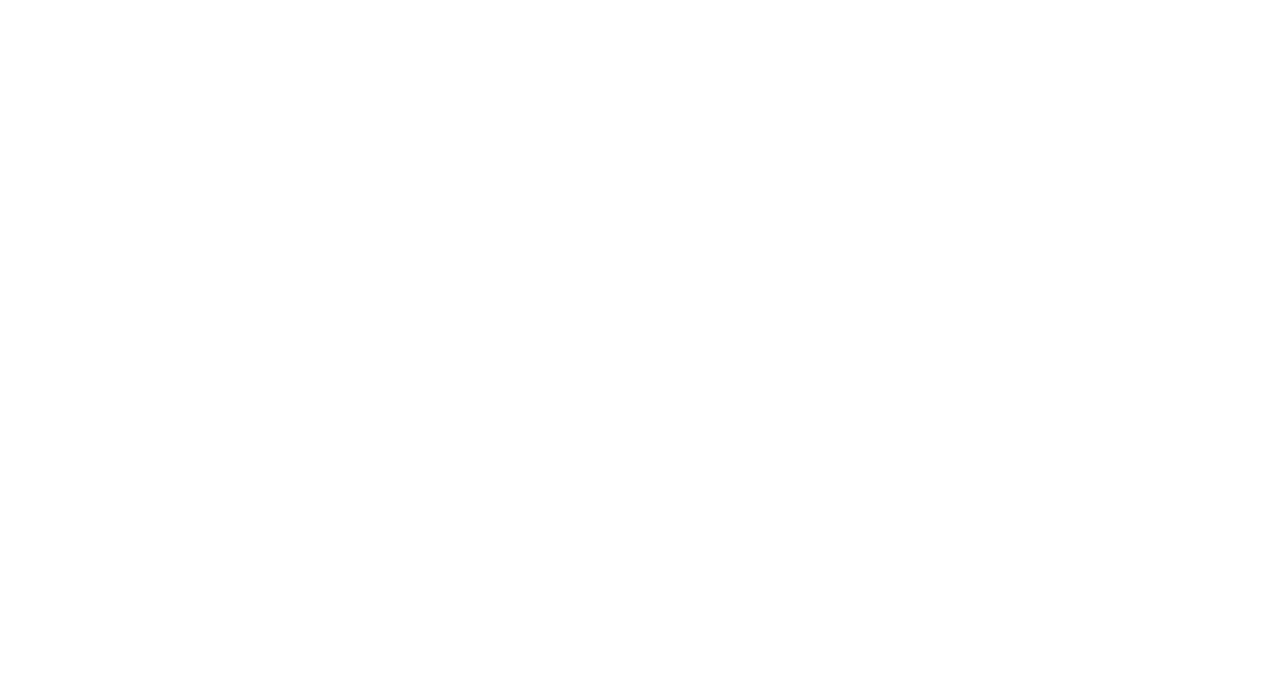
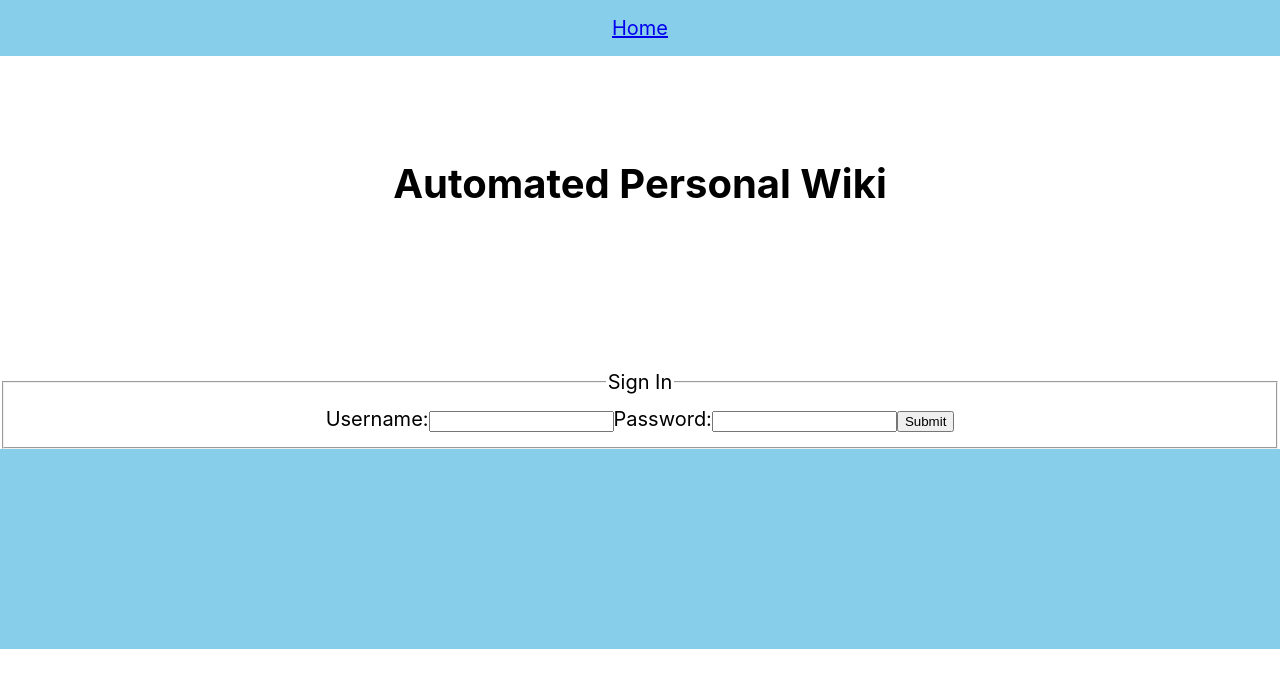
Before and after one commit to davidbolin1016/wiki-client, a React (Create React App) app: page /login in a window 1280 px wide. Shown: the top 688 px of the page. Built offline with nearby package versions, Linux system fonts and the light colour scheme.

Commit message:
initial clientside login page

```diff
--- a/src/components/App/App.js
+++ b/src/components/App/App.js
@@ -3,12 +3,14 @@ import { Route } from 'react-router-dom';
 import LandingPage from '../LandingPage/LandingPage';
 import './App.css';
 import RegistrationPage from '../RegistrationPage/RegistrationPage';
+import SignIn from '../SignIn/SignIn';
 
 function App() {
   return (
     <>
       <Route exact path={'/'} component={LandingPage} />
       <Route path={'/register'} component={RegistrationPage} />
+      <Route path={'/login'} component={SignIn} />
     </>
   );
 }
--- a/src/components/LandingPage/LandingPage.js
+++ b/src/components/LandingPage/LandingPage.js
@@ -8,7 +8,7 @@ export default class LandingPage extends React.Component {
       <>
         <nav role="navigation">
           <Link to="/register">Create Account</Link>
-          <a href="#">Sign In</a>
+          <Link to="/login">Sign In</Link>
         </nav>
         <main role="main">
           <header role="banner">
--- a/src/components/SignIn/SignIn.js
+++ b/src/components/SignIn/SignIn.js
@@ -0,0 +1,52 @@
+import React from 'react';
+import {Link} from 'react-router-dom';
+import './SignIn.css';
+import AuthApiService from '../../services/auth-api-service';
+
+export default class SignIn extends React.Component {
+
+  state = {
+    username: '',
+    password: '',
+    error: ''
+  }
+
+  changeFields(event) {
+    this.setState({
+      [event.target.name]: event.target.value
+    })
+  }
+
+  handleSubmit = (event) => {
+    event.preventDefault();
+
+  };
+
+  render() {
+    return(
+      <>
+        <nav role="navigation">
+          <Link to="/">Home</Link>
+        </nav>
+        <main role="main">
+          <header role="banner">
+            Automated Personal Wiki
+          </header>
+          <form>
+            <fieldset>
+              <legend>Sign In</legend>
+              <label htmlFor="username">Username:</label>
+              <input type="text" name="username" id="username" onChange={event => this.changeFields(event)} />
+              <label htmlFor="password">Password:</label>
+              <input type="text" name="password" id="password" onChange={event => this.changeFields(event)} />
+              <button onClick={event => this.handleSubmit(event)}>Submit</button>
+            </fieldset>
+          </form>
+          <section className="error-message">
+            {this.state.error}
+          </section>
+        </main>
+      </>
+    );
+  }
+}
```
Also changed, not shown: 1 other file (tests, documents, lock files or other folders).
